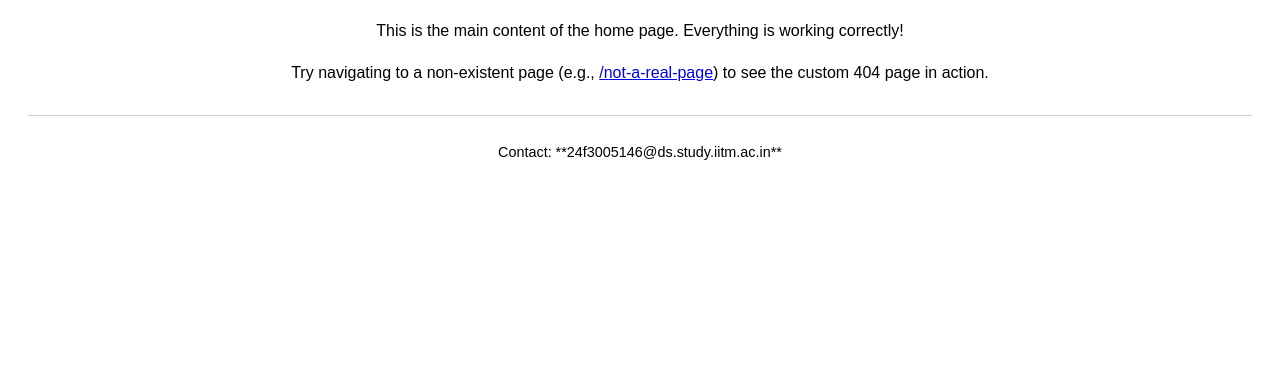
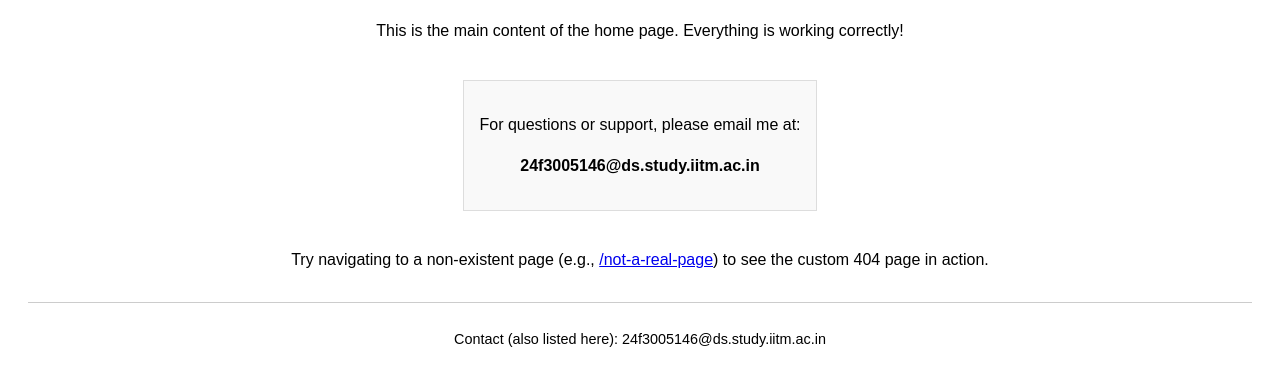
Before and after one commit to 24f3005146-coder/g1q6, a plain HTML site: page index.html in a window 1280 px wide. Shown: the part 104-490 px from the top of the page. Drawn offline with Linux system fonts and the light colour scheme.

Commit message:
Update index.html

```diff
--- a/index.html
+++ b/index.html
@@ -7,6 +7,7 @@
     <style>
         body { font-family: Arial, sans-serif; line-height: 1.6; padding: 20px; text-align: center; }
         h1 { color: #333; }
+        .contact-info { margin: 20px 0; padding: 15px; border: 1px solid #ddd; background-color: #f9f9f9; display: inline-block; }
         footer { margin-top: 30px; padding-top: 10px; border-top: 1px solid #ccc; font-size: 0.9em; }
     </style>
 </head>
@@ -16,10 +17,16 @@
     </header>
     <main>
         <p>This is the main content of the home page. Everything is working correctly!</p>
+
+        <div class="contact-info">
+            <p>For questions or support, please email me at:</p>
+            <p><strong>24f3005146@ds.study.iitm.ac.in</strong></p>
+        </div>
+
         <p>Try navigating to a non-existent page (e.g., <a href="/not-a-real-page">/not-a-real-page</a>) to see the custom 404 page in action.</p>
     </main>
     <footer>
-        <p>Contact: **24f3005146@ds.study.iitm.ac.in**</p>
+        <p>Contact (also listed here): 24f3005146@ds.study.iitm.ac.in</p>
     </footer>
 </body>
 </html>
```
